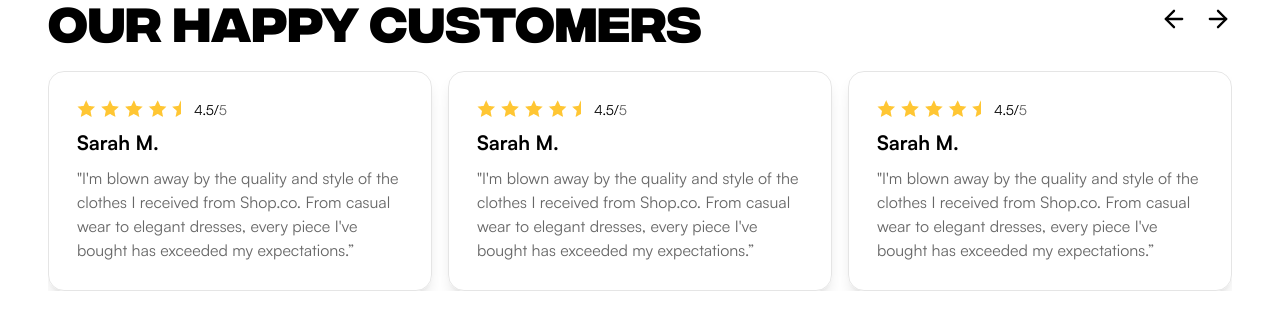
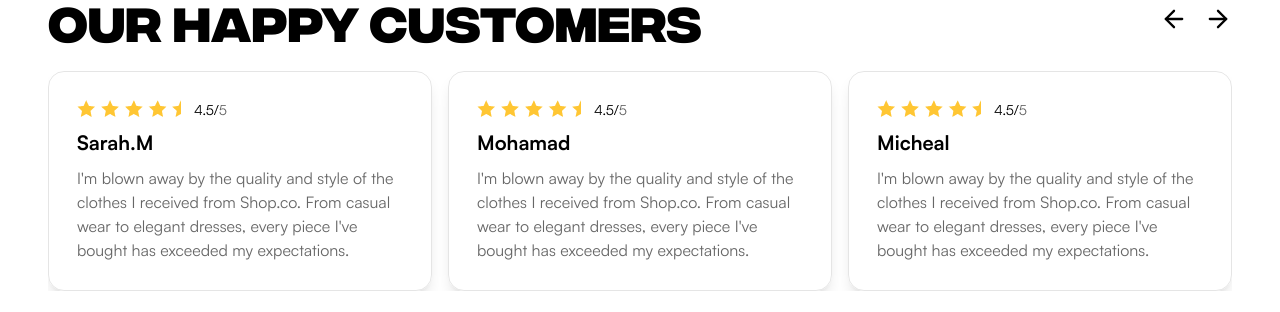
Before and after one commit to 01mehran/shopverse, a React (Vite) app: page / in a window 1280 px wide. Shown: the part 2760-3072 px from the top of the page. Built offline with nearby package versions, Linux system fonts and the light colour scheme; data requests are answered from the project's data file.

Commit message:
refactor(happy-customers): update comments list using map method

```diff
--- a/src/features/home/components/BrowseByDressStyle.tsx
+++ b/src/features/home/components/BrowseByDressStyle.tsx
@@ -48,6 +48,7 @@ export default function BrowseByDressStyle() {
                 loading="lazy"
                 className="fit h-47 w-full rounded-2xl md:h-52"
               />
+
               <span className="absolute top-4 left-4 text-xl font-bold sm:left-6">
                 {item.name}
               </span>
--- a/src/features/home/components/HappyCustomers.tsx
+++ b/src/features/home/components/HappyCustomers.tsx
@@ -3,6 +3,7 @@ import { useRef } from "react";
 
 // Components;
 import { Container } from "@/shared/components";
+import { commentList } from "@/features/products/components/data/comments";
 
 // Icons;
 import { ArrowRight } from "lucide-react";
@@ -13,11 +14,8 @@ import { motion } from "motion/react";
 // Animations;
 import { fadeUpVariant } from "@/shared/animations";
 
-// Static Images;
-import ratingStar from "@images/home/rating-start.png";
-
 export default function HappyCustomers() {
-  const reviewRef = useRef<HTMLDivElement | null>(null);
+  const reviewRef = useRef<HTMLElement | null>(null);
 
   const handleNext = () => {
     reviewRef.current?.scrollBy({
@@ -38,6 +36,7 @@ export default function HappyCustomers() {
     <section className="mt-18">
       <Container>
         <header className="flex items-end justify-between md:items-center">
+          {/* Title */}
           <article>
             <motion.h1
               variants={fadeUpVariant}
@@ -76,17 +75,15 @@ export default function HappyCustomers() {
           ref={reviewRef}
           className="hide-scrollbar bg mt-8 flex snap-x snap-mandatory items-center gap-4 overflow-x-auto px-4"
         >
-          {Array.from({ length: 5 }, (_, i) => (
+          {commentList.map((comment, i) => (
             <article
               key={i}
               className="xs:min-w-100 flex h-55 min-w-full snap-start flex-col items-start justify-around rounded-2xl border border-black/10 p-4 shadow-lg md:justify-between md:p-7 lg:min-w-1/3"
             >
-              <img src={ratingStar} alt="rating start image" />
-              <h1 className="text-xl font-bold">Sarah M.</h1>
+              <img src={comment.starImage} alt="rating start image" />
+              <h1 className="text-xl font-bold">{comment.name}</h1>
               <p className="text-base leading-6 font-normal text-black/60">
-                "I'm blown away by the quality and style of the clothes I
-                received from Shop.co. From casual wear to elegant dresses,
-                every piece I've bought has exceeded my expectations.”
+                {comment.comment}
               </p>
             </article>
           ))}
--- a/src/services/products.ts
+++ b/src/services/products.ts
@@ -1,13 +1,11 @@
 // Types;
 import type { Product } from "@/shared/types/types";
-type GetProductsProps = "new-arrivals" | "top-selling" | "you-might-like";
+type props = "new-arrivals" | "top-selling" | "you-might-like";
 
 // Api;
 import { api } from "./api";
 
-export const getProducts = async (
-  section: GetProductsProps,
-): Promise<Product[]> => {
+export const getProducts = async (section: props): Promise<Product[]> => {
   const { data } = await api.get(`/products?section=${section}`);
 
   return data;
```
Also changed, not shown: src/shared/components/ProductCard.tsx (+7 -0 lines).
